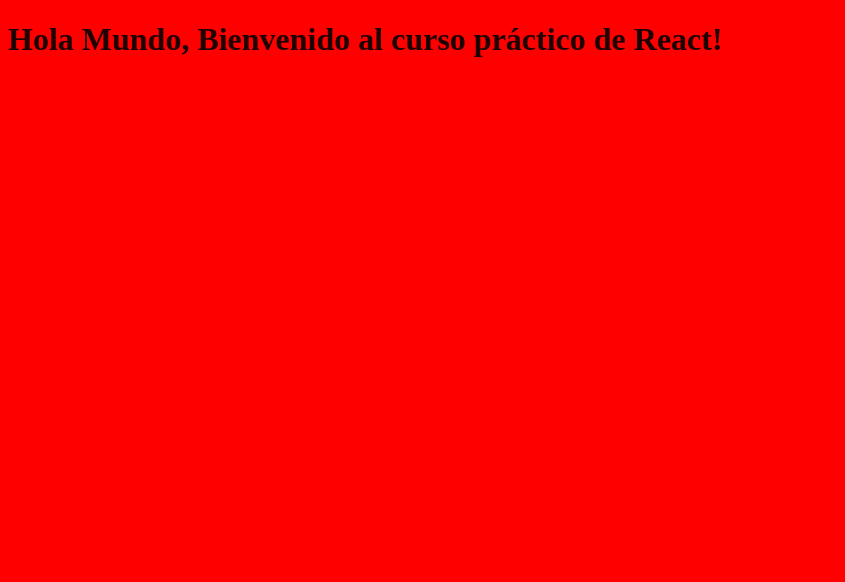
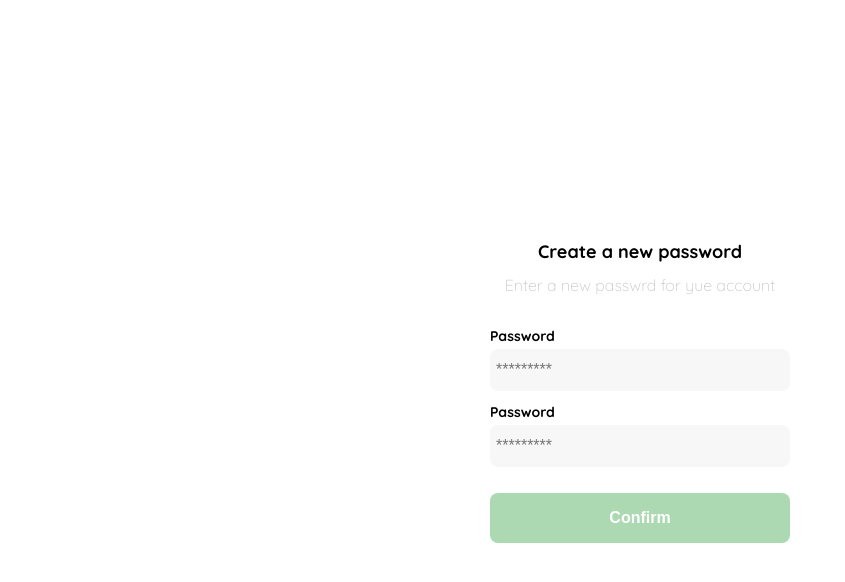
Before and after one commit to COANelmejor/react-shop, a React app: page / in a window 1280 px wide. Shown: the top 582 px of the page, without its empty margins (0-845 px from the left). Built offline with nearby package versions, Linux system fonts and the light colour scheme.

Commit message:
8/29 Estilos en los componentes de React

```diff
--- a/public/index.html
+++ b/public/index.html
@@ -4,6 +4,9 @@
     <meta charset="UTF-8">
     <meta http-equiv="X-UA-Compatible" content="IE=edge">
     <meta name="viewport" content="width=device-width, initial-scale=1.0">
+    <link rel="preconnect" href="https://fonts.googleapis.com">
+    <link rel="preconnect" href="https://fonts.gstatic.com" crossorigin>
+    <link href="https://fonts.googleapis.com/css2?family=Quicksand:wght@300;500;700&display=swap" rel="stylesheet">
     <title>React Shop</title>
 </head>
 <body>
--- a/src/components/App.jsx
+++ b/src/components/App.jsx
@@ -1,9 +1,15 @@
 import React from 'react';
-import '../styles/global.scss';
+import Layout from '../containers/Layout';
+import Login from '../containers/Login';
+
+import '../styles/global.css';
+
 
 const App = () => {
     return (
-        <h1>Hola Mundo, Bienvenido al curso práctico de React!</h1>
+        <Layout>
+            <Login />
+        </Layout>
     );
 };
 
--- /dev/null
+++ b/src/containers/Layout.jsx
@@ -0,0 +1,11 @@
+import React from 'react';
+
+const Layout = ({ children }) => {
+	return (
+		<div className="Layout">
+			{children}
+		</div>
+	);
+}
+
+export default Layout;
--- a/src/containers/Login.jsx
+++ b/src/containers/Login.jsx
@@ -1,4 +1,5 @@
 import React from 'react';
+import '../styles/Login.scss';
 
 const Login = () => {
     return (
--- /dev/null
+++ b/src/styles/Login.scss
@@ -0,0 +1,70 @@
+@import 'vars';
+
+.login {
+	width: 100%;
+	height: 100vh;
+	display: grid;
+	place-items: center;
+}
+.form-container {
+	display: grid;
+	grid-template-rows: auto 1fr auto;
+	width: 300px;
+}
+.logo {
+	width: 150px;
+	margin-bottom: 48px;
+	justify-self: center;
+	display: none;
+}
+.title {
+	font-size: var(--lg);
+	margin-bottom: 12px;
+	text-align: center;
+}
+.subtitle {
+	color: var(--very-light-pink);
+	font-size: var(--md);
+	font-weight: 300;
+	margin-top: 0;
+	margin-bottom: 32px;
+	text-align: center;
+}
+.form {
+	display: flex;
+	flex-direction: column;
+}
+.label {
+	font-size: var(--sm);
+	font-weight: bold;
+	margin-bottom: 4px;
+}
+.input {
+	background-color: var(--text-input-field);
+	border: none;
+	border-radius: 8px;
+	height: 30px;
+	font-size: var(--md);
+	padding: 6px;
+	margin-bottom: 12px;
+}
+.primary-button {
+	background-color: var(--hospital-green);
+	border-radius: 8px;
+	border: none;
+	color: var(--white);
+	width: 100%;
+	cursor: pointer;
+	font-size: var(--md);
+	font-weight: bold;
+	height: 50px;
+}
+.login-button {
+	margin-top: 14px;
+	margin-bottom: 30px;
+}
+@media (max-width: 640px) {
+	.logo {
+		display: block;
+	}
+}
--- /dev/null
+++ b/src/styles/_vars.scss
@@ -0,0 +1,10 @@
+:root {
+    --white: #FFFFFF;
+    --black: #000000;
+    --very-light-pink: #C7C7C7;
+    --text-input-field: #F7F7F7;
+    --hospital-green: #ACD9B2;
+    --sm: 14px;
+    --md: 16px;
+    --lg: 18px;
+}
--- /dev/null
+++ b/src/styles/global.css
@@ -0,0 +1,4 @@
+body {
+    margin: 0;
+    font-family: 'Quicksand', sans-serif;
+}
--- a/src/styles/global.scss
+++ /dev/null
@@ -1,7 +0,0 @@
-$base-color: #FF0000;
-$color: rgb(black, 0.88);
-
-body {
-    background-color: $base-color;
-    color: $color;
-}
--- a/webpack.config.js
+++ b/webpack.config.js
@@ -31,7 +31,7 @@
                 ]
             },
             {
-                test: /\.s[ac]ss$/i,
+                test: /\.(css|scss)$/,
                 use: [
                     "style-loader",
                     "css-loader",
```
